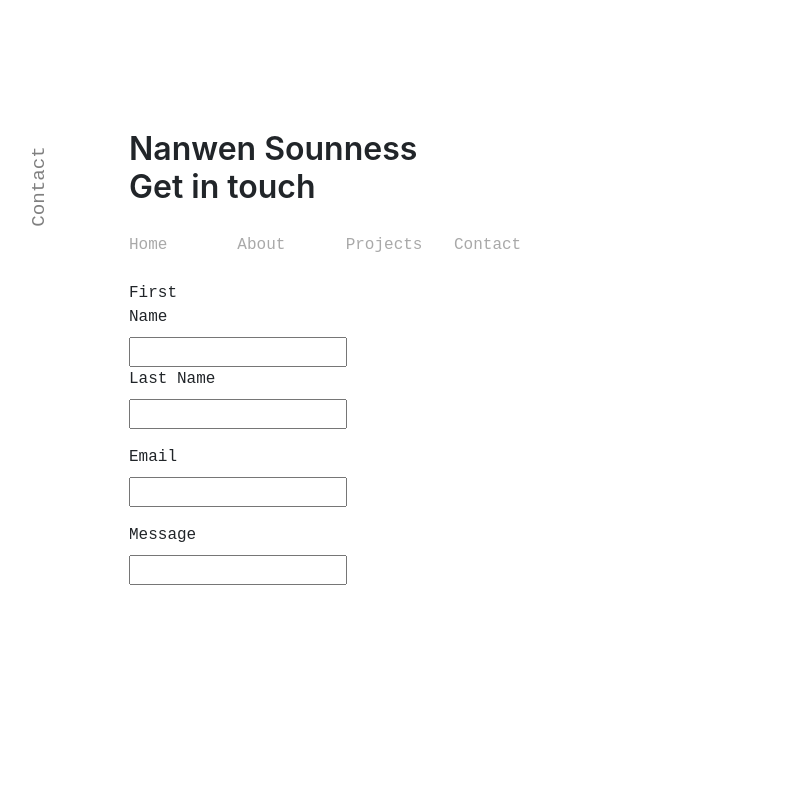
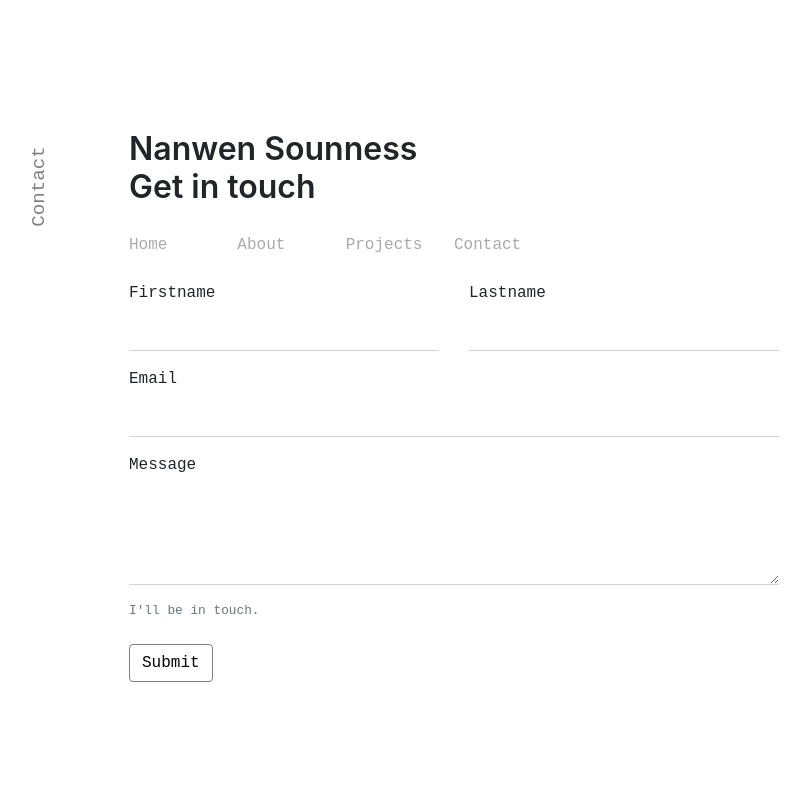
Before and after one commit to Nanwen1/Nanwen1.github.io, a plain HTML site: page pagecontactform.html in a window 1280 px wide. Shown: the top 800 px of the page, without its empty margins (1-810 px from the left). Drawn offline with Linux system fonts and the light colour scheme.

Commit message:
Form Complete

```diff
--- a/pagecontactform.html
+++ b/pagecontactform.html
@@ -2,10 +2,10 @@
 <html lang="en">
     <head>
         <title>Nanwen Sounness Contact</title>
-        <link rel="stylesheet" href="./style.css"/>
         <link rel="stylesheet" href="./bootstrap/css/bootstrap.css"/>
         <script src="./bootstrap/js/bootstrap.bundle.js"></script>
         <link href="https://fonts.googleapis.com/css?family=Overpass:400,700&display=swap" rel="stylesheet">
+        <link rel="stylesheet" href="./style.css"/>
     </head>
     <body>
         <h1 class="information">Contact</h1>
@@ -29,53 +29,34 @@
                     </div>
             </div>
             </br>
-            <form action="https://formspree.io/nanwens@gmail.com" id="my-form">
-            <div class="container" id="my-form-container">
+        <div id="my-form-container">
+            <form action="https://formspree.io/nanwens@gmail.com" id="my-form" autocomplete="off">
                     <div class="row">
-                    <div class= "form-group" id="my-form-group">
-                        <div class="col-3">
-                                <label for="name">First Name </label>
+                            <div class="col-12 col-md-6">
+                                <label for="firstname">Firstname</label>
+                                <input type="text" name="lastname" class="form-control">
                             </div>
-                        <div class="col-3">
-                                <input type="text" name="name" class="form control">
-                        </div>
-                        <div class="col-3">
-                                <label for="name">Last Name </label>
-                        </div>
-                        <div class="col-3">
-                                <input type="text" name="name" class="form control">
+                            <div class="col-12 col-md-6">
+                                <div class="form-group">
+                                    <label for="lastname">Lastname</label>
+                                    <input type="text" name="lastname" class="form-control">
                                 </div>
                             </div>
                         </div>
-                <div class="row">
-                    <div class= "form-group">
-                        <div class="col">
+                        <div class="form-group">
                             <label for="email">Email</label>
+                            <input type="email" name="email" class="form-control">
                         </div>
-                        <div class="col">
-                            <input type="email" name="email" class="form control">
+                        <div class="form-group">
+                            <label for="text">Message</label>
+                            <textarea type="text" name="text" class="form-control" id="message"></textarea>
                         </div>
+                        <small class="form-text text-muted">
+                                I'll be in touch.
+                        </small>
+                        <br/>
+                        <button type="submit" class="btn btn-primary" id="my-button">Submit</button>
+            </form>
         </div>
-                </div>
-                <div class="row align-items-stretch" id="row-message">
-                    <div class= "form-group">
-                        <div class="col">
-                            <label for="message">Message</label>
-                        </div>
-                        <div class="col">
-                            <input type="text" name="message" class="form control">
-                        </div>
-                    </div>
-                </div>
-                <div class="row">
-                    <button type="submit">Send</button>
-                </div>
-            </div>
-            </form>
-<!--
-            <form action="https://www.google.com/">
-                <input type="text" name="q"/>
-                <input type="submit">
-            </form>  -->
     </body>
 </html>
--- a/style.css
+++ b/style.css
@@ -52,6 +52,10 @@ html{
     text-decoration: none;
 }
 
+a:hover{
+    color:darkgrey;
+}
+
 #menu-container {
     margin-right: 130px;
     max-width: 700px;
@@ -77,25 +81,38 @@ html{
 
 /* These are my form styles */
 
-#row-message{
-    height:800px;
-
-}
-
-#my-form-group{
-    width:500px;
+#message{
+    height:100px;
 }
 
 #my-form-container{
     font-family: monospace;
-    margin-right: 0px !important;
-    margin-left: 0px !important;
-    padding-right: 0px !important;
-    padding-left: 0px !important;
+    max-width: 700px;
 }
 
+#my-button{
+    color: black;
+    background-color:  white;
+    border-color: grey;
+}
 
-#my-form{
-    width: 700px;
-    margin: auto;
+#my-button:focus{
+    box-shadow: 0 0 0 0.1rem darkslategray;
 }
+
+.form-control{
+    border: none;
+    border-bottom: 1px solid lightgrey;
+    border-radius: 0%;
+}
+
+.form-control:focus{
+    border-color: black;
+    box-shadow: 0 0 0 0.1rem white;
+    border: none;
+    border-bottom: 1px solid darkslategray;
+}
+
+input{
+    display: inline-block;
+}
```
Also changed, not shown: index.html (+2 -2 lines), pagelink1.html (+3 -4 lines), pageprojects.html (+1 -1 lines). Lines whose indentation alone changed are shown as unchanged.
